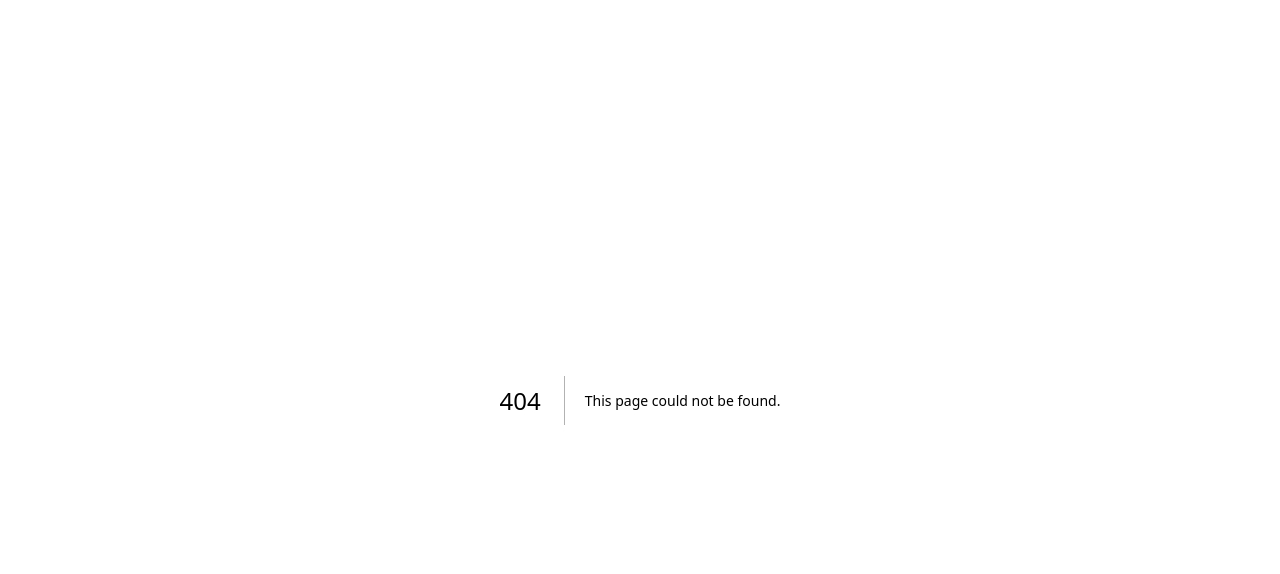
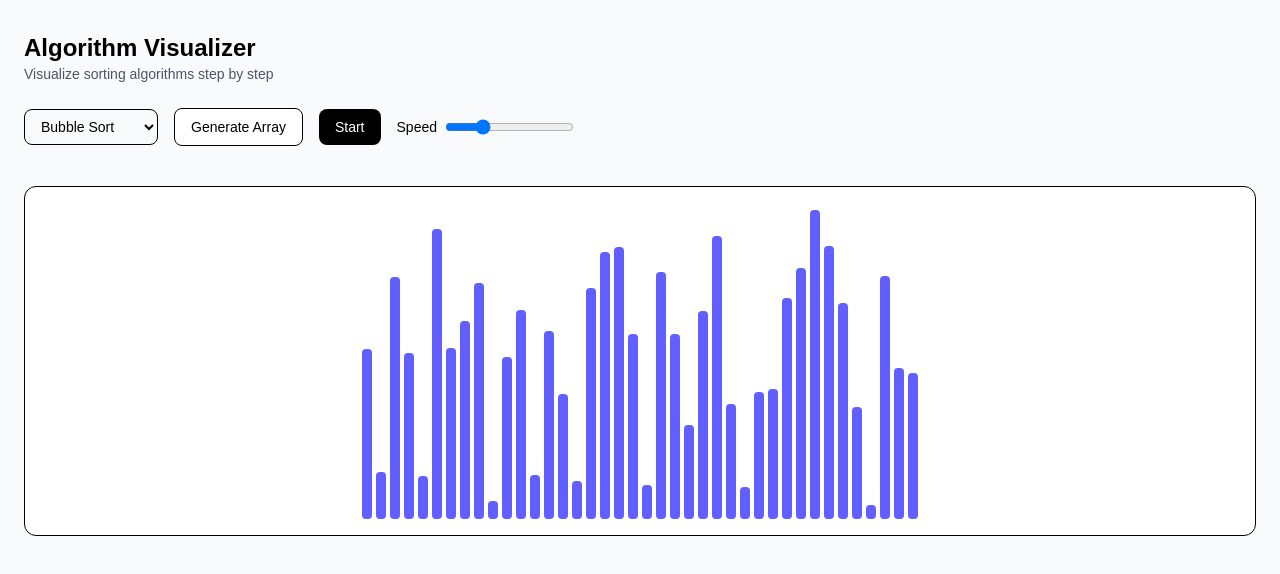
Before and after one commit to Flashl3opard/structify, a Next.js app: page /playground/Algorithm in a window 1280 px wide. Before the commit this address had no page. Shown: the top 574 px of the page. Built offline with nearby package versions, Linux system fonts and the light colour scheme.

Commit message:
Added algorithm page

```diff
--- /dev/null
+++ b/app/playground/Algorithm/page.tsx
@@ -0,0 +1,145 @@
+"use client";
+
+import { useEffect, useState } from "react";
+
+type Algo = "bubble" | "selection" | "insertion";
+
+const ARRAY_SIZE = 40;
+const MAX_VALUE = 300;
+
+export default function AlgorithmPlayground() {
+  const [array, setArray] = useState<number[]>([]);
+  const [algo, setAlgo] = useState<Algo>("bubble");
+  const [speed, setSpeed] = useState(30);
+  const [running, setRunning] = useState(false);
+
+  useEffect(() => {
+    generateArray();
+  }, []);
+
+  function generateArray() {
+    if (running) return;
+    const arr = Array.from(
+      { length: ARRAY_SIZE },
+      () => Math.floor(Math.random() * MAX_VALUE) + 10
+    );
+    setArray(arr);
+  }
+
+  const sleep = (ms: number) =>
+    new Promise((resolve) => setTimeout(resolve, ms));
+
+  async function bubbleSort() {
+    const arr = [...array];
+    for (let i = 0; i < arr.length; i++) {
+      for (let j = 0; j < arr.length - i - 1; j++) {
+        if (arr[j] > arr[j + 1]) {
+          [arr[j], arr[j + 1]] = [arr[j + 1], arr[j]];
+          setArray([...arr]);
+          await sleep(speed);
+        }
+      }
+    }
+  }
+
+  async function selectionSort() {
+    const arr = [...array];
+    for (let i = 0; i < arr.length; i++) {
+      let min = i;
+      for (let j = i + 1; j < arr.length; j++) {
+        if (arr[j] < arr[min]) min = j;
+      }
+      [arr[i], arr[min]] = [arr[min], arr[i]];
+      setArray([...arr]);
+      await sleep(speed);
+    }
+  }
+
+  async function insertionSort() {
+    const arr = [...array];
+    for (let i = 1; i < arr.length; i++) {
+      let key = arr[i];
+      let j = i - 1;
+      while (j >= 0 && arr[j] > key) {
+        arr[j + 1] = arr[j];
+        j--;
+        setArray([...arr]);
+        await sleep(speed);
+      }
+      arr[j + 1] = key;
+      setArray([...arr]);
+      await sleep(speed);
+    }
+  }
+
+  async function run() {
+    setRunning(true);
+
+    if (algo === "bubble") await bubbleSort();
+    if (algo === "selection") await selectionSort();
+    if (algo === "insertion") await insertionSort();
+
+    setRunning(false);
+  }
+
+  return (
+    <div className="min-h-screen bg-gray-50 px-6 py-8">
+      <h1 className="text-2xl font-bold">Algorithm Visualizer</h1>
+      <p className="text-sm text-gray-600">
+        Visualize sorting algorithms step by step
+      </p>
+
+      {/* Controls */}
+      <div className="mt-6 flex flex-wrap items-center gap-4">
+        <select
+          value={algo}
+          onChange={(e) => setAlgo(e.target.value as Algo)}
+          disabled={running}
+          className="rounded-lg border px-3 py-2 text-sm"
+        >
+          <option value="bubble">Bubble Sort</option>
+          <option value="selection">Selection Sort</option>
+          <option value="insertion">Insertion Sort</option>
+        </select>
+
+        <button
+          onClick={generateArray}
+          disabled={running}
+          className="rounded-lg bg-white border px-4 py-2 text-sm"
+        >
+          Generate Array
+        </button>
+
+        <button
+          onClick={run}
+          disabled={running}
+          className="rounded-lg bg-black px-4 py-2 text-sm text-white"
+        >
+          Start
+        </button>
+
+        <div className="flex items-center gap-2">
+          <span className="text-sm">Speed</span>
+          <input
+            type="range"
+            min={5}
+            max={100}
+            value={speed}
+            onChange={(e) => setSpeed(Number(e.target.value))}
+          />
+        </div>
+      </div>
+
+      {/* Visualization */}
+      <div className="mt-10 flex items-end justify-center gap-1 h-[350px] bg-white border rounded-xl p-4">
+        {array.map((value, idx) => (
+          <div
+            key={idx}
+            style={{ height: value }}
+            className="w-[10px] rounded-sm bg-indigo-500 transition-all duration-100"
+          />
+        ))}
+      </div>
+    </div>
+  );
+}
```
